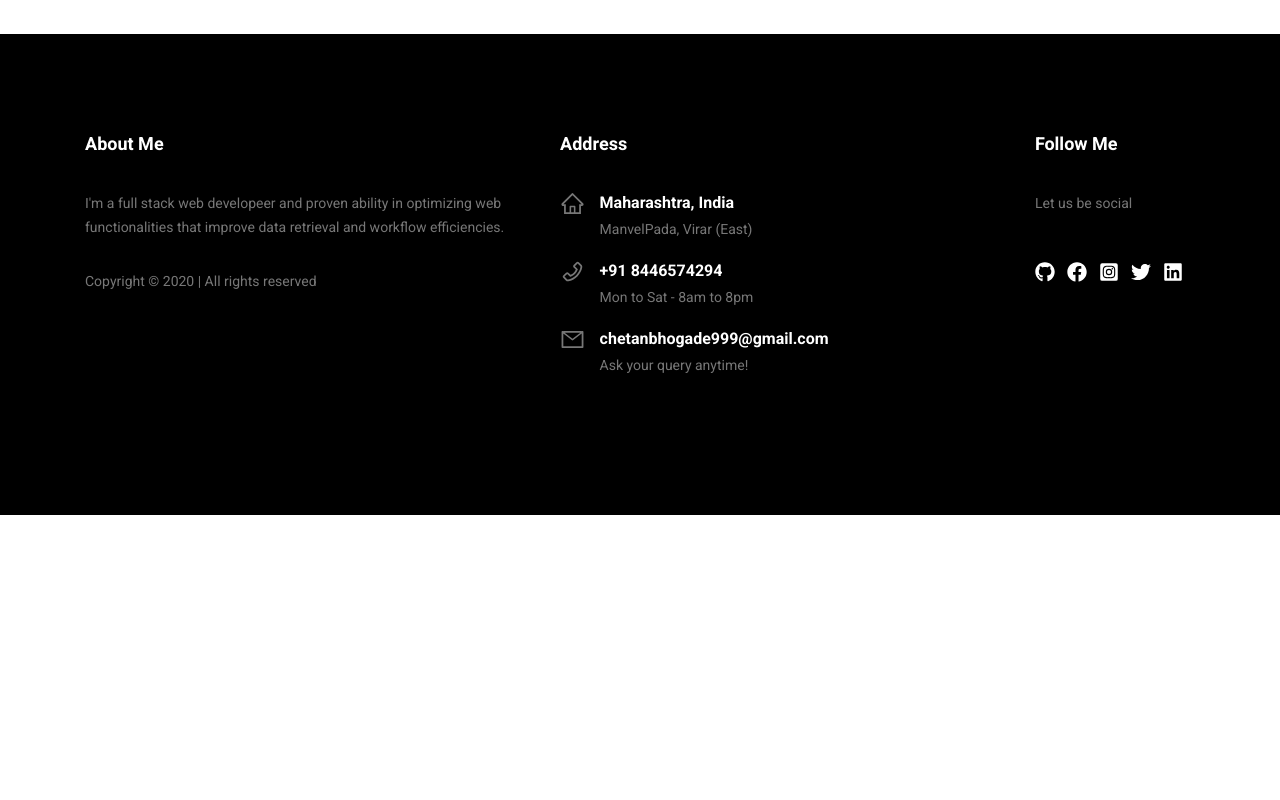
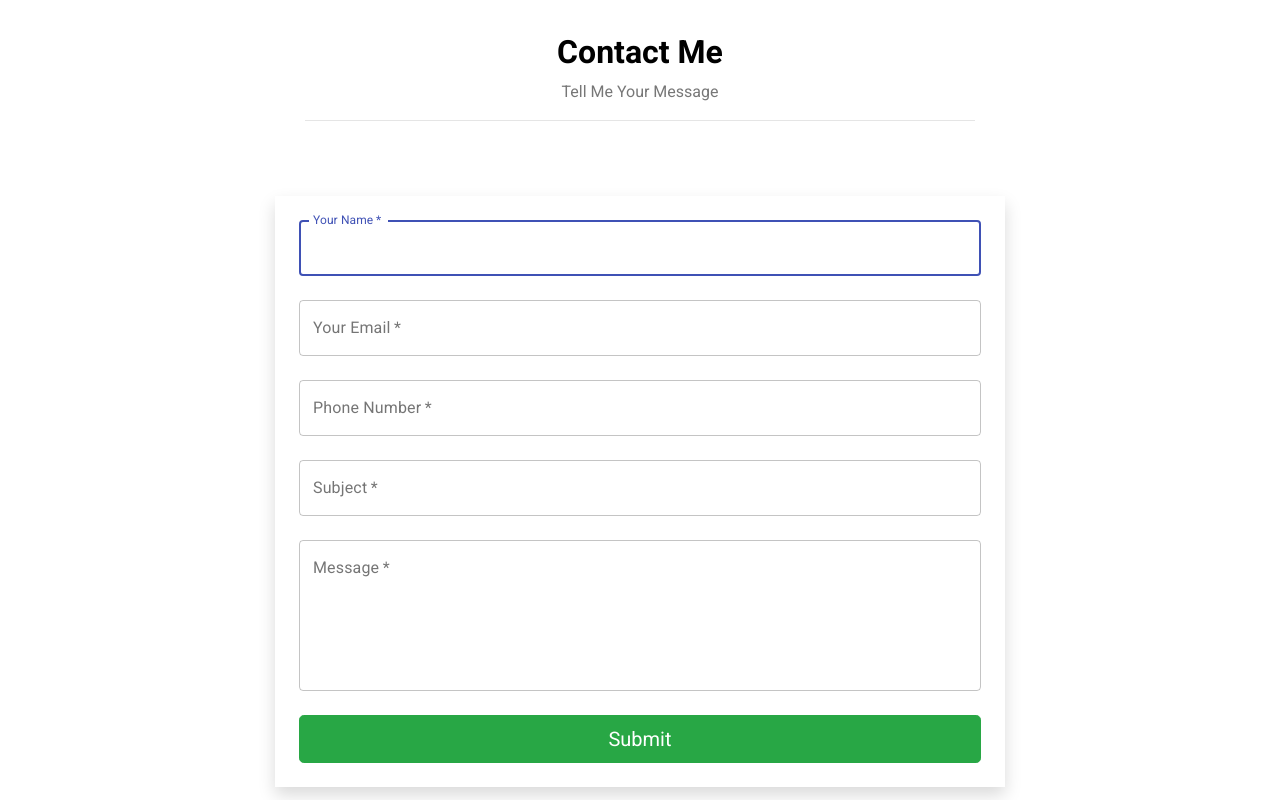
Before and after one commit to ChetanBhogade/portfolio, a React (Create React App) app: page / in a window 1280 px wide. Shown: the part 1980-2780 px from the top of the page. Before the commit the page ends 2495 px from the top, so only its background shows below. Built offline with nearby package versions, Linux system fonts and the light colour scheme; no server answers; the database is empty.

Commit message:
adding contact form section

```diff
--- a/src/App.js
+++ b/src/App.js
@@ -10,6 +10,7 @@ import { firebaseConfig } from "./Config"
 
 import 'bootstrap/dist/css/bootstrap.min.css';
 import "./App.css";
+import ContactForm from "./Containers/ContactForm";
 
 firebase.initializeApp(firebaseConfig);
 firebase.analytics();
@@ -22,6 +23,7 @@ function App() {
         <Banner />
         <About />
         <ProjectLists />
+        <ContactForm />
       </Container>
       <Footer />
     </div>
--- /dev/null
+++ b/src/Containers/ContactForm.css
@@ -0,0 +1,5 @@
+.contact-section .contact-title {
+    text-align: center;
+    max-width: 670px;
+    margin: 0px auto 75px;
+}
--- /dev/null
+++ b/src/Containers/ContactForm.js
@@ -0,0 +1,98 @@
+import React from "react";
+
+import "./ContactForm.css";
+import { Container, Row, Col, Button } from "react-bootstrap";
+import { TextField } from "@material-ui/core";
+
+function ContactForm() {
+
+  const handleSubmit = (event) => {
+    event.preventDefault()
+    const name = event.target.name.value;
+    const email = event.target.email.value;
+    const phoneNumber = event.target.phoneNumber.value;
+    const subject = event.target.subject.value;
+    const message = event.target.message.value;
+  }
+
+  return (
+    <div className="contact-section">
+      <div className="contact-title">
+        <h2>Contact Me</h2>
+        <p>Tell Me Your Message</p>
+        <hr />
+      </div>
+      <Container>
+        <Row className="my-5">
+          <Col md="8" className="mx-auto">
+            <form
+              onSubmit={(e) => {
+                handleSubmit(e);
+              }}
+              className="bg-white p-4 shadow contact-form"
+            >
+              <TextField
+                fullWidth
+                required
+                id="name"
+                type="text"
+                label="Your Name"
+                variant="outlined"
+                autoFocus
+              />
+              <br /> <br />
+              <TextField
+                fullWidth
+                required
+                id="email"
+                type="email"
+                label="Your Email"
+                variant="outlined"
+              />
+              <br /> <br />
+              <TextField
+                fullWidth
+                required
+                id="phoneNumber"
+                type="text"
+                label="Phone Number"
+                variant="outlined"
+              />
+              <br /> <br />
+              <TextField
+                fullWidth
+                required
+                id="subject"
+                type="text"
+                label="Subject"
+                variant="outlined"
+              />
+              <br /> <br />
+              <TextField
+                fullWidth
+                required
+                id="message"
+                label="Message"
+                multiline
+                rows={6}
+                variant="outlined"
+              />
+              <br /> <br />
+              <Button
+                variant="success"
+                className="custom-btn"
+                size="lg"
+                type="submit"
+                block
+              >
+                Submit
+              </Button>
+            </form>
+          </Col>
+        </Row>
+      </Container>
+    </div>
+  );
+}
+
+export default ContactForm;
```
